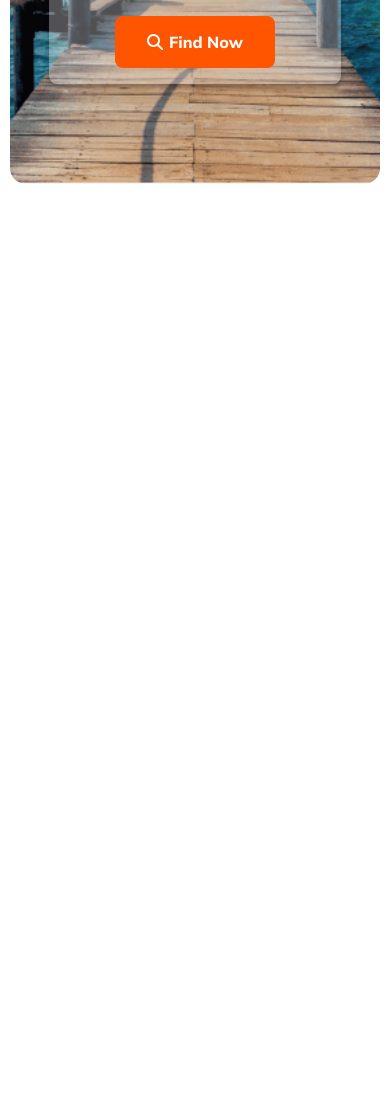
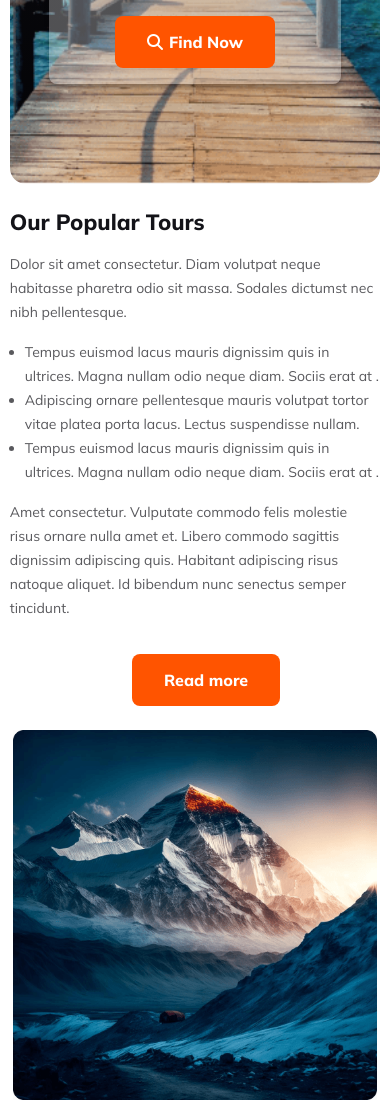
Before and after one commit to 0xFaysal/hero-travel-assignment, a plain HTML site: page index.htm in a window 390 px wide. Shown: the part 640-1740 px from the top of the page. Before the commit the page ends 844 px from the top, so only its background shows below. Drawn offline with Linux system fonts and the light colour scheme.

Commit message:
Add popular tour section to index.htm and update styles

```diff
--- a/index.htm
+++ b/index.htm
@@ -48,7 +48,34 @@
 
             </section>
         </header>
-        <main></main>
+        <main>
+            <!-- ----Our popular tour---- -->
+            <section class="popular-tour">
+                <div class="contenet">
+                    <h1>Our Popular Tours</h1>
+                    <p>Dolor sit amet consectetur. Diam volutpat neque habitasse pharetra odio sit massa. Sodales
+                        dictumst nec nibh pellentesque.</p>
+                    <ul>
+                        <li>Tempus euismod lacus mauris dignissim quis in ultrices. Magna nullam odio neque diam. Sociis
+                            erat at .</li>
+                        <li>Adipiscing ornare pellentesque mauris volutpat tortor vitae platea porta lacus. Lectus
+                            suspendisse nullam.</li>
+                        <li>Tempus euismod lacus mauris dignissim quis in ultrices. Magna nullam odio neque diam. Sociis
+                            erat at .</li>
+
+                    </ul>
+                    <p>Amet consectetur. Vulputate commodo felis molestie risus
+                        ornare nulla amet et. Libero commodo sagittis dignissim adipiscing quis. Habitant adipiscing
+                        risus natoque aliquet. Id bibendum nunc senectus semper tincidunt. </p>
+                    <button class="btn-primary">Read more</button>
+
+
+                </div>
+                <img src="./Images/Rectangle 4.png" alt="Popular tour mountain picture">
+            </section>
+
+
+        </main>
         <footer></footer>
 
 
--- a/style/responsive.css
+++ b/style/responsive.css
@@ -2,7 +2,7 @@
   body {
     width: 95%;
   }
-
+  /* --------------Header Section Style------------- */
   header nav .logo img {
     width: 30px;
     height: 30px;
@@ -38,4 +38,29 @@
     max-width: 90%;
     width: 90%;
   }
+  /* -------------------------------------------------------- */
+  /* ---------------------Our popular Section ------------------ */
+  .popular-tour {
+    margin-top: 24px;
+    flex-direction: column;
+    align-items: center;
+  }
+  .popular-tour .contenet h1 {
+    font-size: 1.375rem;
+  }
+  .popular-tour .contenet p,
+  .popular-tour .contenet ul {
+    font-size: 0.875rem;
+    font-weight: 400;
+    line-height: 1.5rem;
+    margin-top: 16px;
+  }
+  .popular-tour .contenet button {
+    margin-left: 33%;
+  }
+  .popular-tour img {
+    margin-top: 24px;
+    max-width: 98%;
+  }
+  /* ------------------------------------------------- */
 }
--- a/style/style.css
+++ b/style/style.css
@@ -137,3 +137,32 @@ header nav .logo h1 span {
   margin-right: 6px;
 }
 /* -------------------------------------------------------------------------- */
+/* -----------------Our Popular Section Style-------------------------------- */
+.popular-tour {
+  margin-top: 100px;
+  display: flex;
+  justify-content: space-between;
+}
+.popular-tour .contenet h1 {
+  color: #131318;
+  font-size: 2.5rem;
+  font-weight: 800;
+}
+.popular-tour .contenet p,
+.popular-tour .contenet ul {
+  color: rgba(19, 19, 24, 0.7);
+  font-size: 1rem;
+  font-weight: 400;
+  line-height: 1.625rem;
+  margin-top: 24px;
+  max-width: 577px;
+}
+.popular-tour .contenet ul li {
+  max-width: 520px;
+  margin-left: 15px;
+}
+.popular-tour .contenet button {
+  margin-top: 34px;
+}
+
+/* ---------------------------------------------------------------------------- */
```
